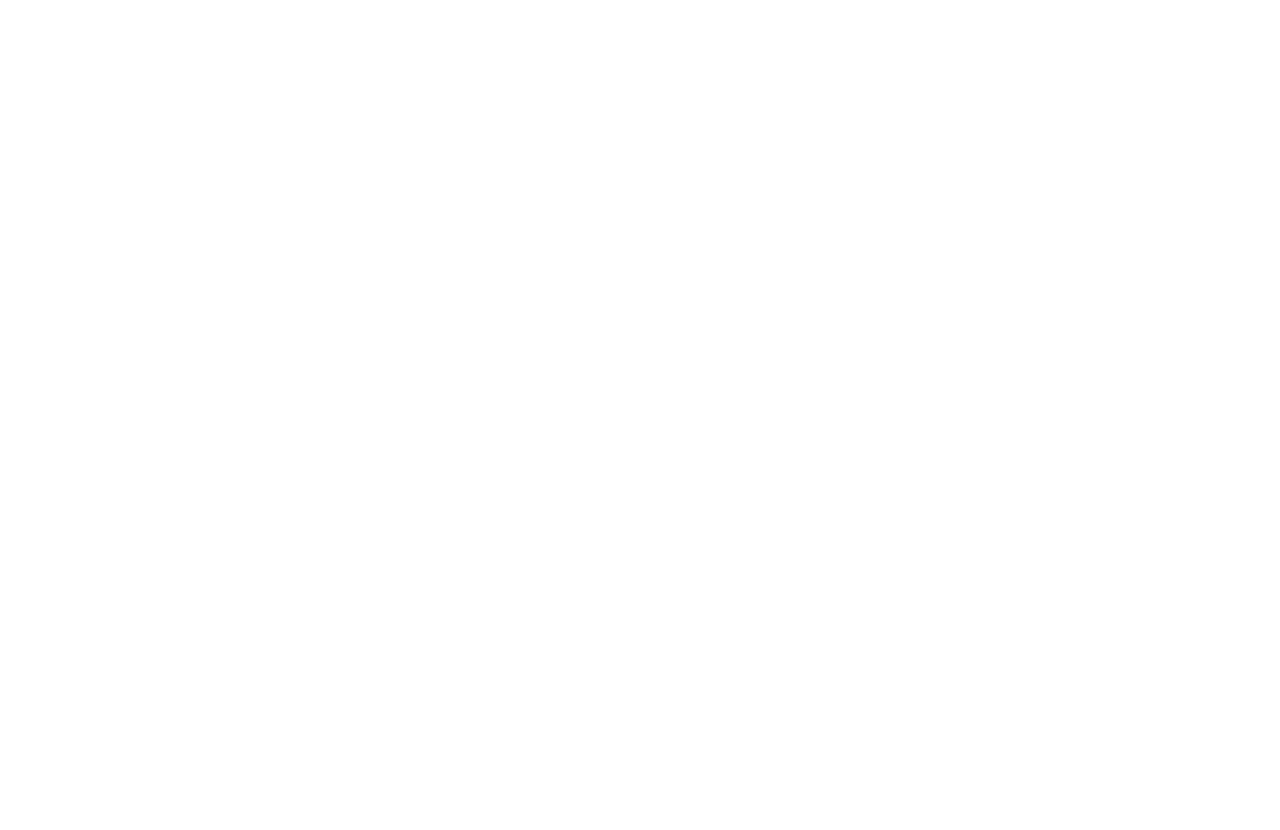
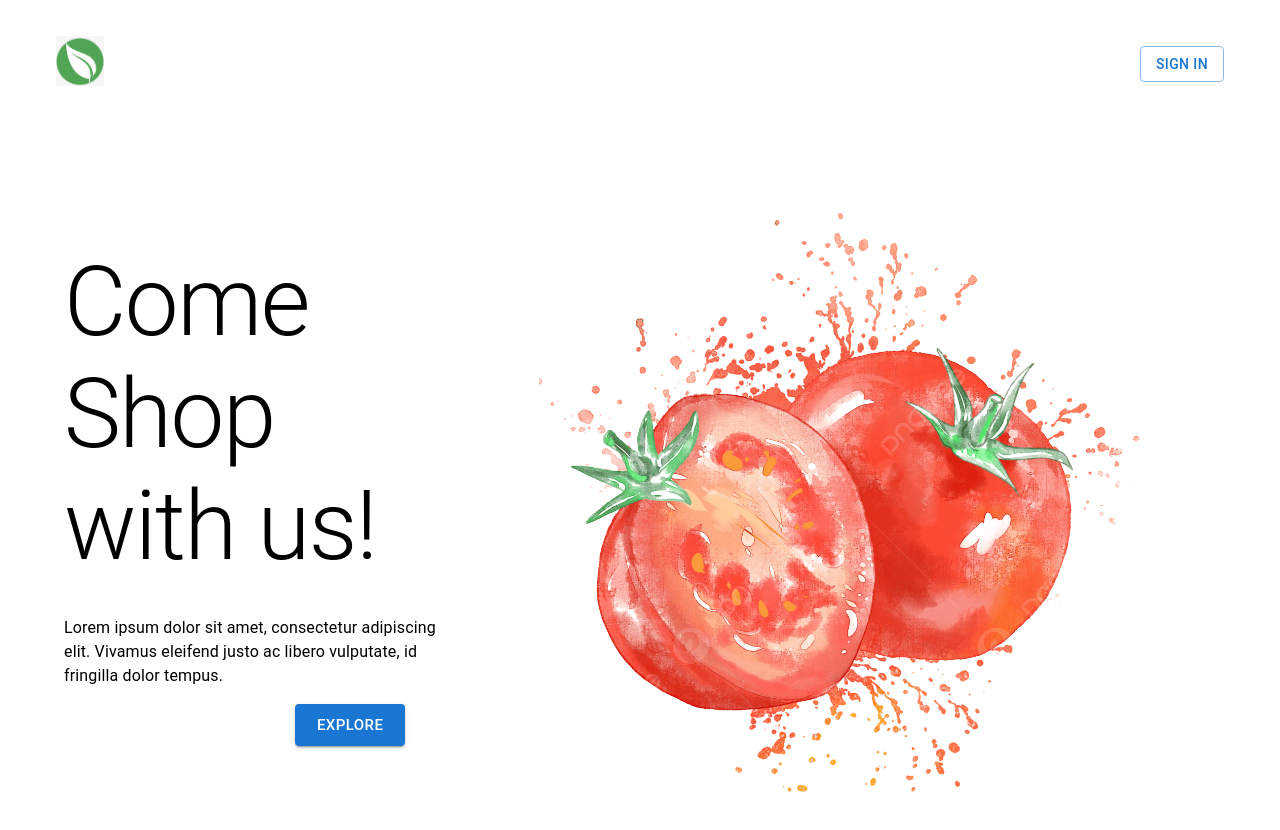
Before and after one commit to bethanyann/dsd-cohort-2024, a React (Vite) app in the folder Frontend_Application/: page / in a window 1280 px wide. Shown: the top 830 px of the page. Before the commit the page ends 800 px from the top, so only its background shows below. Built offline with nearby package versions, Linux system fonts and the light colour scheme.

Commit message:
made the first draft for the landing page WIP

```diff
--- a/Frontend_Application/src/App.jsx
+++ b/Frontend_Application/src/App.jsx
@@ -13,6 +13,7 @@
   return (
     <>
       <Routes>
+        <Route path="/" element={<Home />}/>
         <Route path="/login" element={<Login />} />
         <Route path="/register" element={<Register />} />
       </Routes>
--- /dev/null
+++ b/Frontend_Application/src/api/api.js
@@ -0,0 +1 @@
+import axios from 'axios';
--- /dev/null
+++ b/Frontend_Application/src/components/navbar.component.jsx
@@ -0,0 +1,28 @@
+import React from 'react';
+import AppBar from "@mui/material/AppBar";
+import Toolbar from "@mui/material/Toolbar";
+import Typography from "@mui/material/Typography";
+import Button from "@mui/material/Button";
+import Grid from "@mui/material/Grid";
+import logo from "../assets/green_leaf_2.png"
+
+function Navbar() {
+  return (
+    <AppBar position="static" elevation={0} sx={{ backgroundColor: 'transparent' }}>
+  <Toolbar>
+        <Grid container alignItems="center" justifyContent="space-between">
+          {/* Logo on the left-hand side */}
+          <Grid item>
+            <img src={logo} alt="Your Logo" style={{ height: 50 }} />
+          </Grid>
+          {/* Sign in button on the right-hand side */}
+          <Grid item>
+            <Button variant="outlined" color="primary">Sign In</Button>
+          </Grid>
+        </Grid>
+      </Toolbar>
+    </AppBar>
+  );
+}
+
+export default Navbar;
--- a/Frontend_Application/src/routes/home/home.component.jsx
+++ b/Frontend_Application/src/routes/home/home.component.jsx
@@ -1,10 +1,50 @@
 import { Outlet } from "react-router-dom";
+import Grid from "@mui/material/Grid";
+import Typography from "@mui/material/Typography";
+import Button from "@mui/material/Button";
+import Box from "@mui/material/Box"
+import pic from "../../assets/tomatoes.png"
+import Navbar from "../../components/navbar.component.jsx"
 
 const Home = () => {
   return (
     <div>
-      <h1>Home</h1>
       <Outlet />
+      <Navbar />
+      <Grid
+      container
+      spacing={0}
+      alignItems="center"
+
+      justifyContent="flex-start" // Align content to the left
+      style={{ minHeight: '100vh' }}
+    >
+      {/* Grid item for the content */}
+      <Grid item xs={12} sm={6} md={6} lg={4}>
+        <Box marginLeft={4}> {/* Add left margin for spacing */}
+          <Typography variant="h1" gutterBottom align="left">
+            Come Shop with us!
+          </Typography>
+          <Typography variant="body1" paragraph align="left" >
+            Lorem ipsum dolor sit amet, consectetur adipiscing elit. Vivamus eleifend justo ac
+            libero vulputate, id fringilla dolor tempus.
+          </Typography>
+          <Grid
+          container spacing={2}
+          justifyContent="flex-end">
+            <Grid item marginRight={4}>
+              <Button variant="contained" color="primary" size="large">
+                Explore
+              </Button>
+            </Grid>
+          </Grid>
+        </Box>
+      </Grid>
+      {/* Grid item for the image */}
+      <Grid item xs={12} sm={6} md={6} lg={8}>
+        <img src={pic} alt="fresh veggie image" style={{ width: '75%', height: '75%' }} />
+      </Grid>
+    </Grid>
     </div>
   );
 };
--- a/Frontend_Application/src/routes/login/login.component.jsx
+++ b/Frontend_Application/src/routes/login/login.component.jsx
@@ -3,7 +3,6 @@
 import Grid from "@mui/material/Grid";
 import Box from '@mui/material/Box';
 import Typography from "@mui/material/Typography";
-import Paper from "@mui/material/Paper";
 import TextField from "@mui/material/TextField";
 import Button from "@mui/material/Button";
 import Link from "@mui/material/Link";
--- a/Frontend_Application/src/routes/register/register.component.jsx
+++ b/Frontend_Application/src/routes/register/register.component.jsx
@@ -3,7 +3,6 @@
 import Grid from "@mui/material/Grid";
 import Box from '@mui/material/Box';
 import Typography from "@mui/material/Typography";
-import Paper from "@mui/material/Paper";
 import TextField from "@mui/material/TextField";
 import Button from "@mui/material/Button";
 import Link from "@mui/material/Link";
```
Also changed, not shown: Frontend_Application/src/assets/green_leaf_2.png (added), Frontend_Application/src/assets/tomatoes.png (added).
